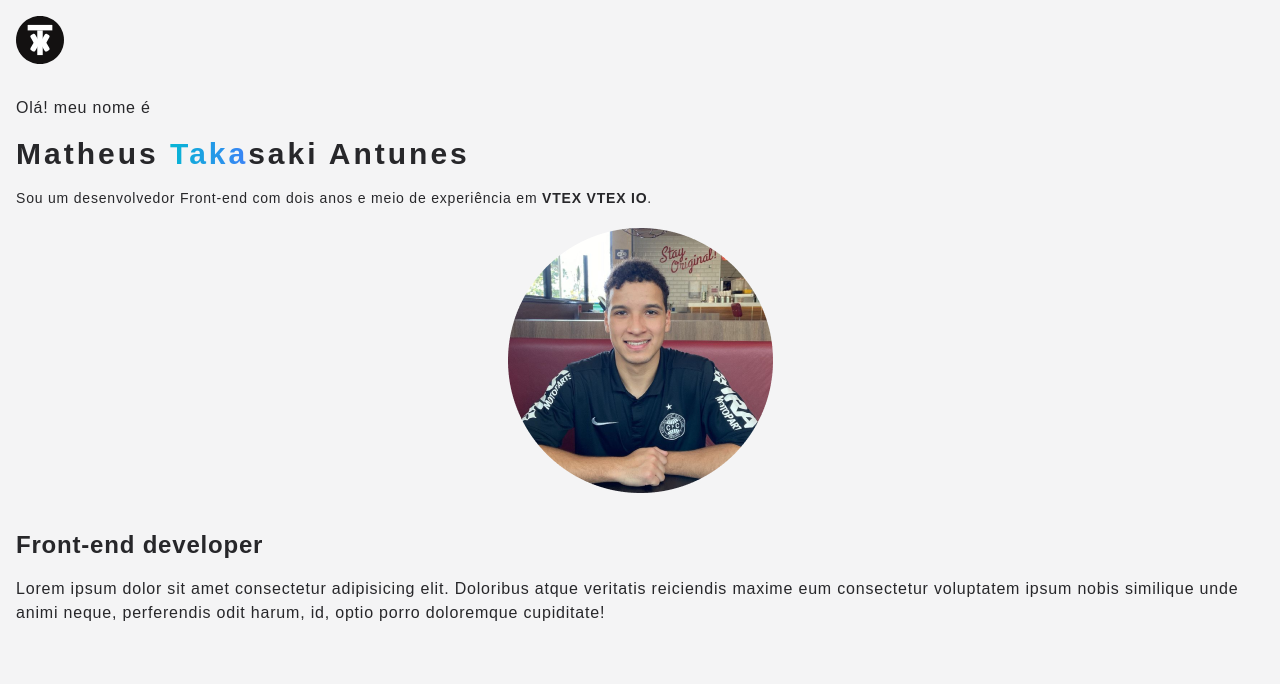
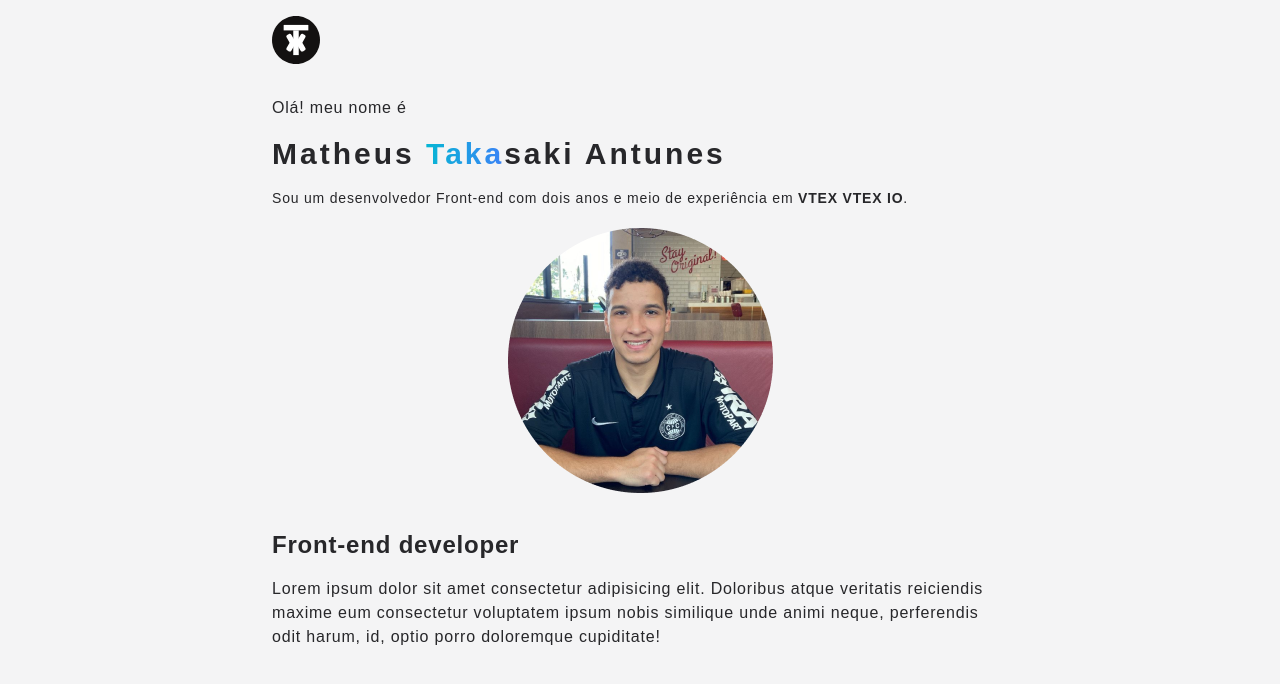
Before and after one commit to matheustakasaki/portfolio, a React (Vite) app: page / in a window 1280 px wide. Shown: the top 684 px of the page. Built offline with nearby package versions, Linux system fonts and the light colour scheme.

Commit message:
Adding max-width container

```diff
--- a/src/App.tsx
+++ b/src/App.tsx
@@ -11,6 +11,9 @@ function App() {
   return (
 
     <main className='h-screen overflow-auto box-border tracking-wider bg-zinc-100 dark:bg-zinc-900 dark:text-zinc-50 text-zinc-800'>
+
+
+      <section className='max-w-3xl m-auto'>
         <header className='flex justify-between items-center p-4'>
 
 
@@ -112,6 +115,8 @@ function App() {
             <SocialLinks />
           </section>
         </footer>
+      </section>
+
       <CookieConsent>
       </CookieConsent>
     </main>
```
Lines whose indentation alone changed are shown as unchanged.
